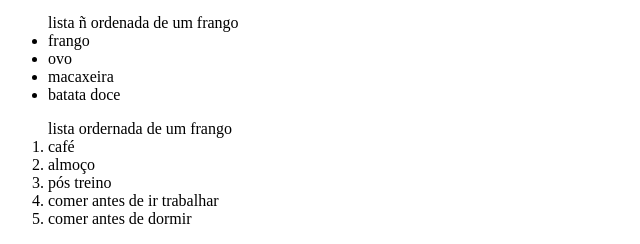
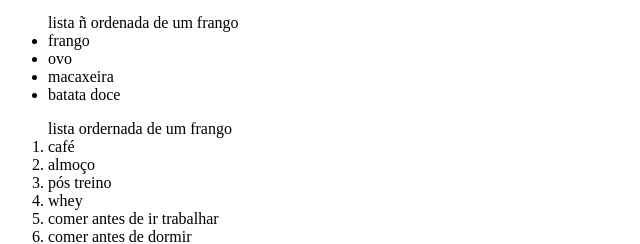
Before and after one commit to wiarley-sena/testanto-terminal-vscode, a plain HTML site: page wiarley.html in a window 1280 px wide. Shown: the part 501-745 px from the top of the page, without its empty margins (0-640 px from the left). Drawn offline with Linux system fonts and the light colour scheme.

Commit message:
adicionei uma suplementação na lista ordernada de um frango

```diff
--- a/wiarley.html
+++ b/wiarley.html
@@ -39,6 +39,7 @@ tfoot {background-color: rgb(255, 0, 0);}
     <li> café </li>
     <li> almoço </li>
     <li> pós treino </li>
+    <li>whey</li>
     <li> comer antes de ir trabalhar </li>
     <li> comer antes de dormir </li>
 </ol>
```
